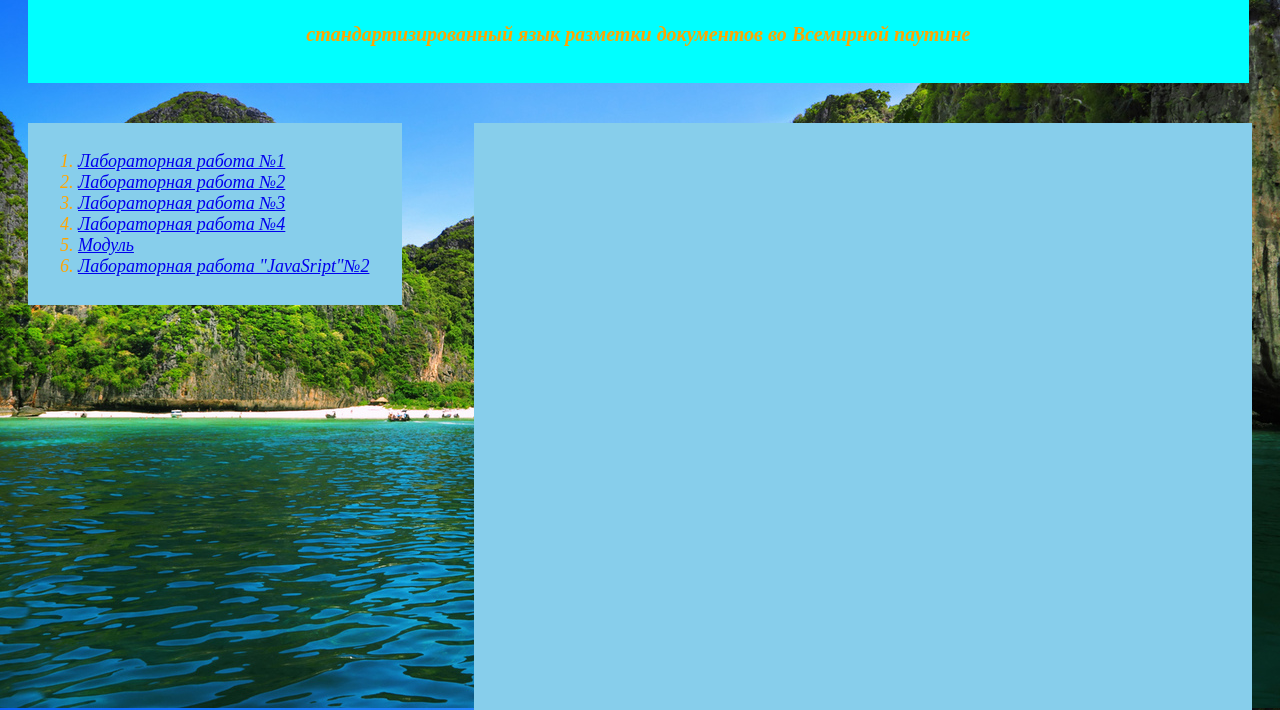
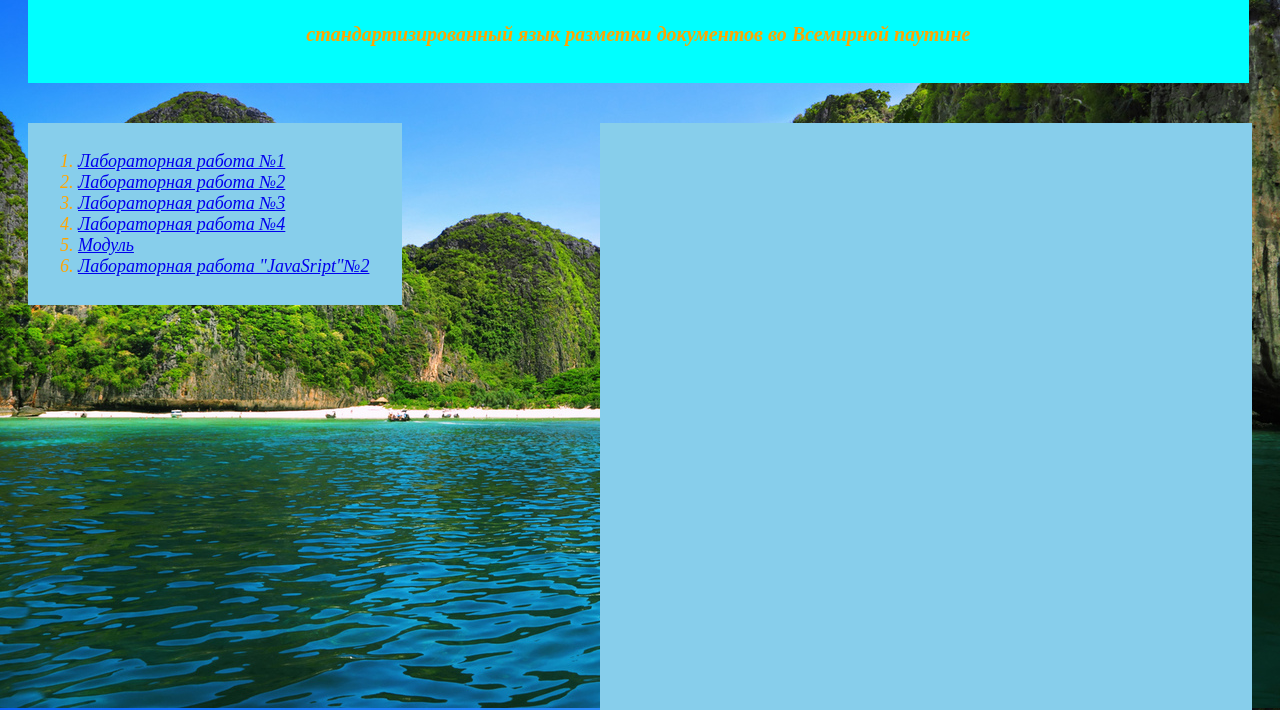
Before and after one commit to dasha18ryab/WakeUp, a plain HTML site: page index.html in a window 1280 px wide. Shown: the part 92-802 px from the top of the page. Drawn offline with Linux system fonts and the light colour scheme.

Commit message:
Update itog.css

```diff
--- a/itog.css
+++ b/itog.css
@@ -20,7 +20,7 @@ body{background-image: url(look.com.ua-168032.jpg);
     text-align: left;
 
    }
-#b4{width: 60%;
+#b4{width: 50%;
    height: 1900px;
    padding: 10px;
    margin: 20px;
```
